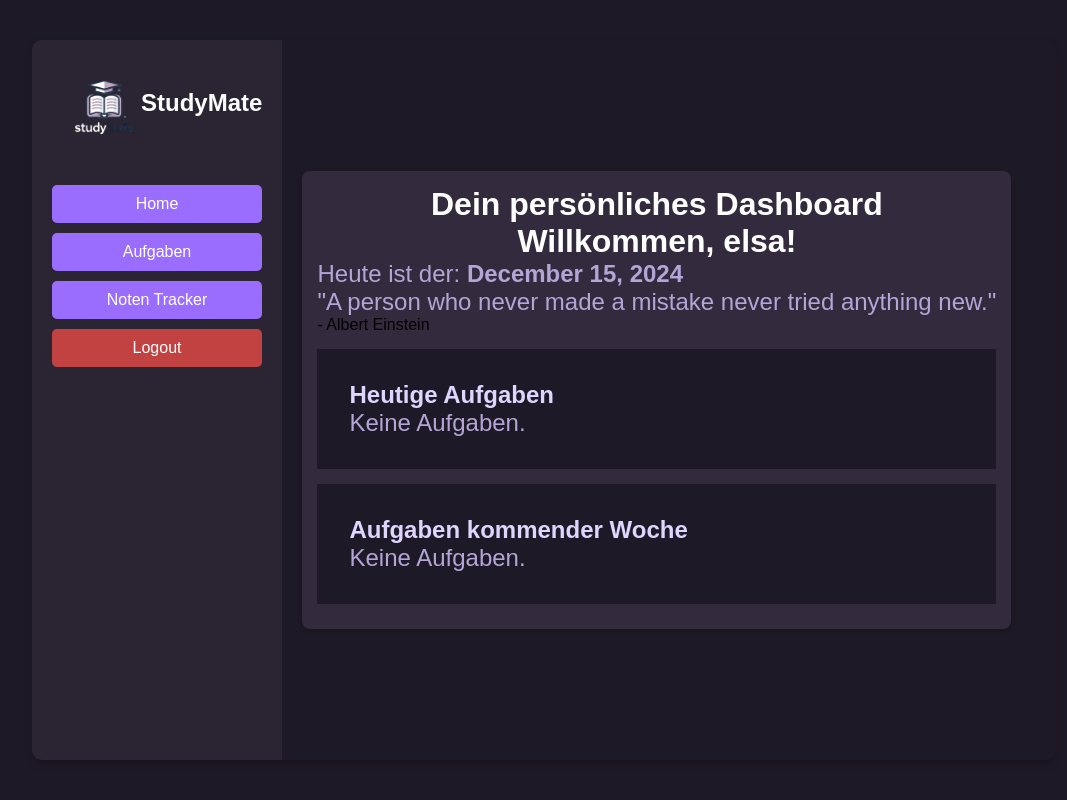
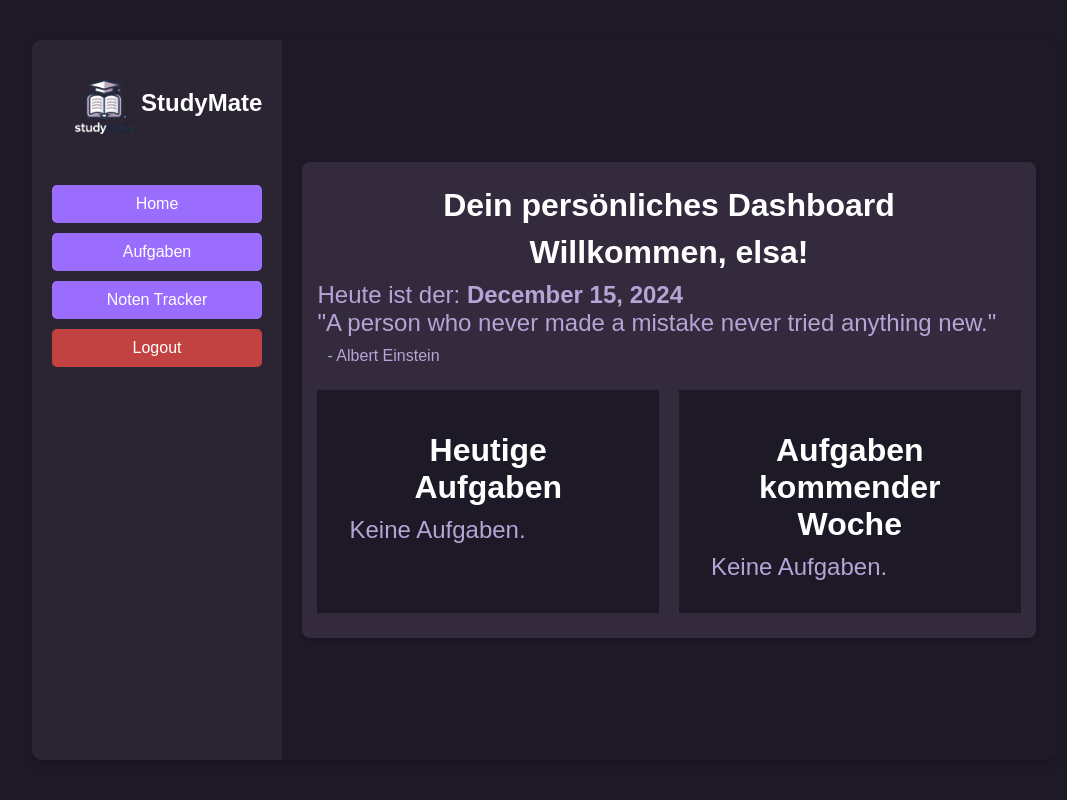
Before and after one commit to mirixy/StudyMate, a Flask app: page / in a window 1280 px wide. Shown: the whole page, without its empty margins (96-1163 px from the left). Run offline with Flask 3, Linux system fonts and the light colour scheme; a user stored in the database is signed in; some libraries are stand-ins or nearby versions.

Commit message:
fixed minor issues

```diff
--- a/app/static/style.css
+++ b/app/static/style.css
@@ -147,10 +147,23 @@
 h1 {
     text-align: center;
     color: var(--text-primary);
+    margin: 10px;
 }
 
 h2 {
     color: var(--text-secondary);
+}
+
+/* Fonts */
+li {
+    font-size: 1.5em;
+    color: var(--text-secondary);
+    list-style: none;
+}
+
+.quote-card footer {
+    color: var(--text-muted);
+    margin: 10px;
 }
 
 /* Forms */
@@ -504,3 +517,8 @@
     width: 500px;
     margin: 50px auto;
 }
+.overview-container {
+    display: flex;
+    justify-content: flex-start;
+    gap: 20px;
+}
--- a/app/templates/index.html
+++ b/app/templates/index.html
@@ -16,8 +16,9 @@
                 <footer>- Albert Einstein</footer>
             </blockquote>
         </div>
+        <div class="overview-container">
         <div class="overview">
-            <h2>Heutige Aufgaben</h2>
+            <h1>Heutige Aufgaben</h1>
             {% if today_tasks %}
                 <ul>
                     {% for task in today_tasks %}
@@ -29,7 +30,7 @@
             {% endif %}
         </div>
         <div class="overview">
-            <h2>Aufgaben kommender Woche</h2>
+            <h1>Aufgaben kommender Woche</h1>
             {% if upcoming_tasks %}
                 <ul>
                     {% for task in upcoming_tasks %}
@@ -40,6 +41,7 @@
                 <p>Keine Aufgaben.</p>
             {% endif %}
         </div>
+        </div>
     </div>
 
 {% endblock %}
```
